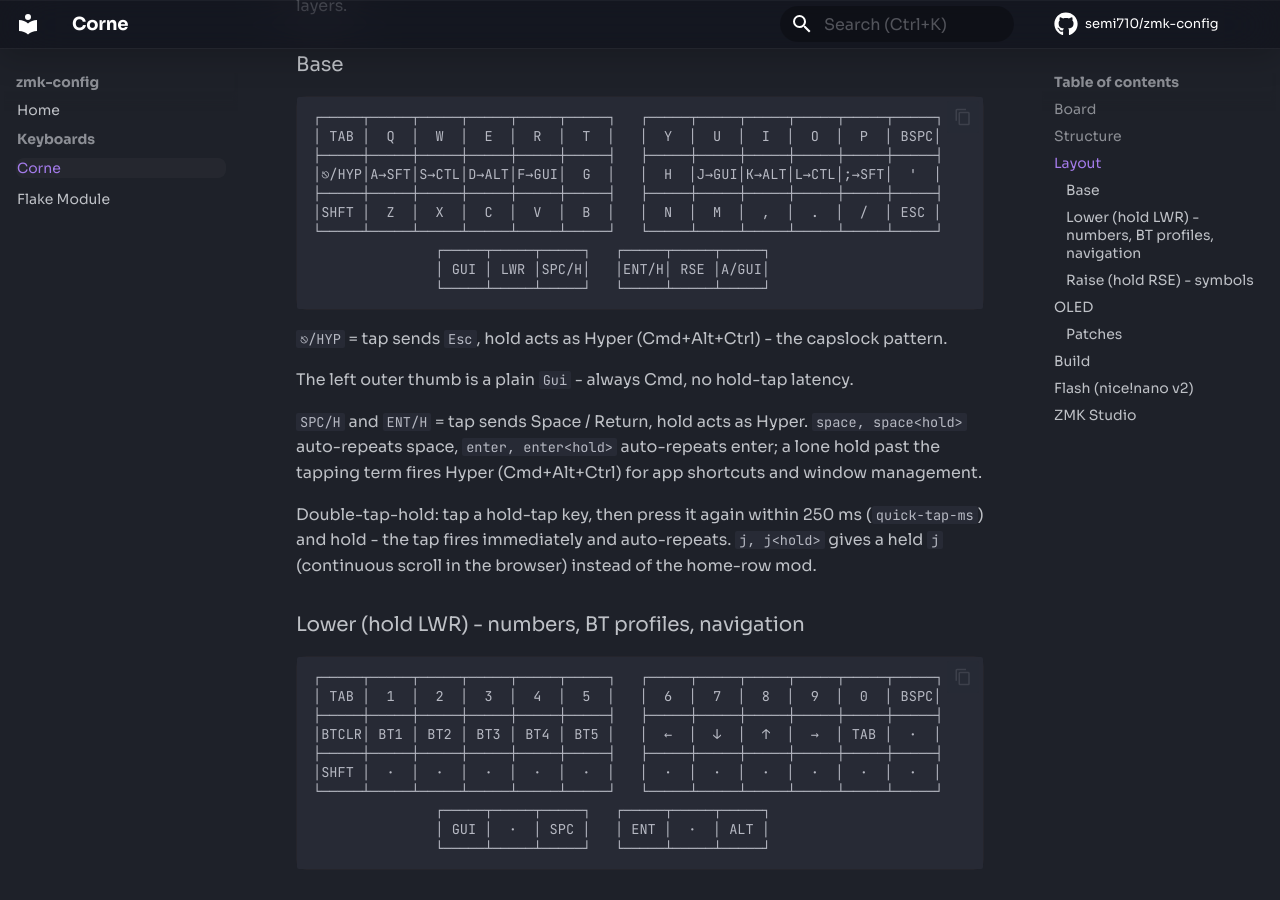
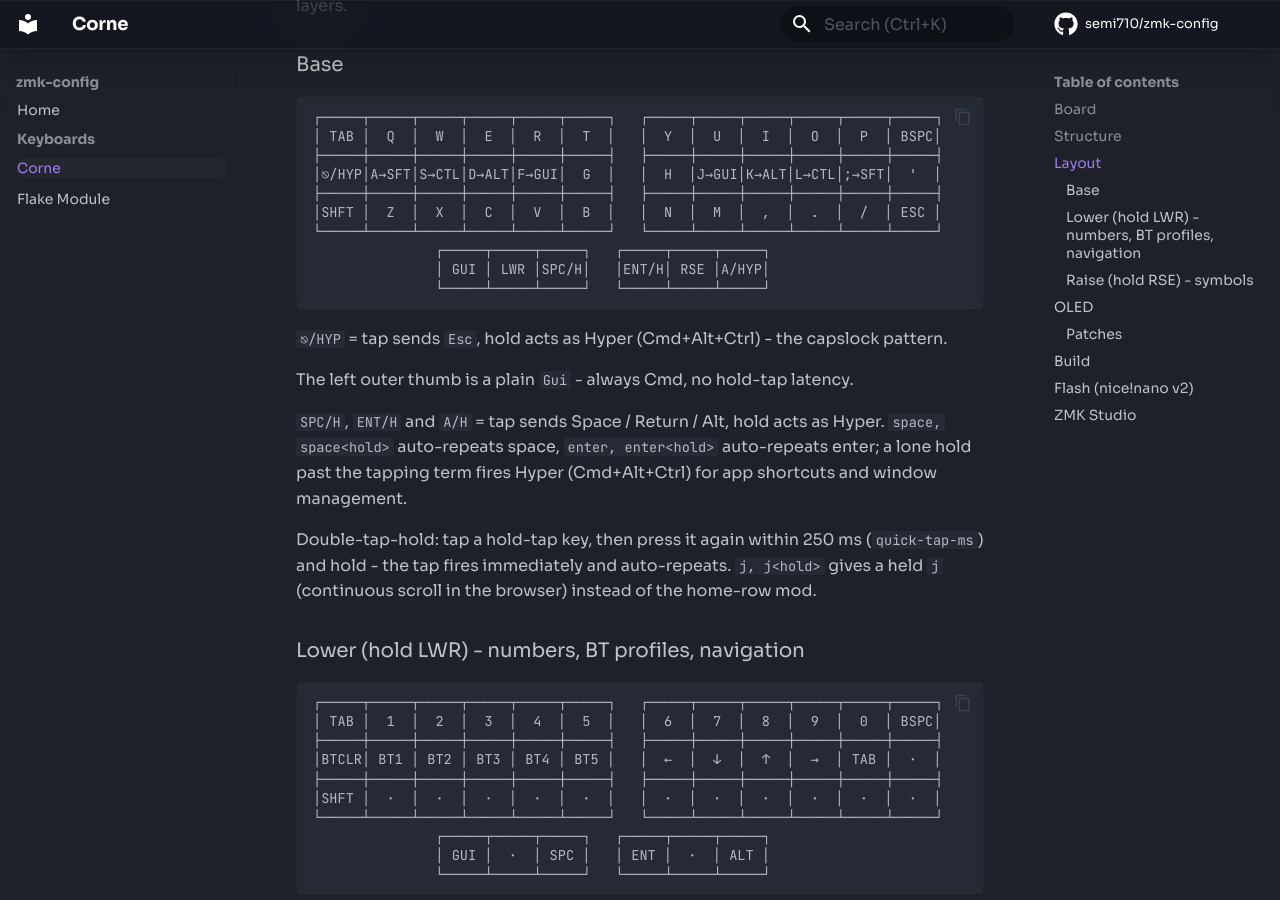
Before and after one commit to semi710/zmk-config, an MkDocs documentation site: the page built from docs/keyboards/corne.md, in a window 1280 px wide and 900 px high, scrolled down 1368 px. Built offline with MkDocs 1.6.1 and Material for MkDocs 9.7.7, drawn with Linux system fonts in a browser that asks for light colours; comment, search, counter and statistics services are not loaded.

Commit message:
feat: right thumb alt hold acts as hyper

````diff
--- a/docs/keyboards/corne.md
+++ b/docs/keyboards/corne.md
@@ -57,7 +57,7 @@ with [ZMK](https://zmk.dev) pinned to `v0.3`.
 │SHFT │  Z  │  X  │  C  │  V  │  B  │   │  N  │  M  │  ,  │  .  │  /  │ ESC │
 └─────┴─────┴─────┴─────┴─────┴─────┘   └─────┴─────┴─────┴─────┴─────┴─────┘
                ┌─────┬─────┬─────┐   ┌─────┬─────┬─────┐
-               │ GUI │ LWR │SPC/H│   │ENT/H│ RSE │A/GUI│
+               │ GUI │ LWR │SPC/H│   │ENT/H│ RSE │A/HYP│
                └─────┴─────┴─────┘   └─────┴─────┴─────┘
 ```
 
@@ -65,10 +65,10 @@ with [ZMK](https://zmk.dev) pinned to `v0.3`.
 
 The left outer thumb is a plain `Gui` - always Cmd, no hold-tap latency.
 
-`SPC/H` and `ENT/H` = tap sends Space / Return, hold acts as Hyper.
-`space, space<hold>` auto-repeats space, `enter, enter<hold>` auto-repeats
-enter; a lone hold past the tapping term fires Hyper (Cmd+Alt+Ctrl) for app
-shortcuts and window management.
+`SPC/H`, `ENT/H` and `A/H` = tap sends Space / Return / Alt, hold acts as
+Hyper. `space, space<hold>` auto-repeats space, `enter, enter<hold>`
+auto-repeats enter; a lone hold past the tapping term fires Hyper
+(Cmd+Alt+Ctrl) for app shortcuts and window management.
 
 Double-tap-hold: tap a hold-tap key, then press it again within 250 ms
 (`quick-tap-ms`) and hold - the tap fires immediately and auto-repeats.
````
Also changed, not shown: 1 other file.
